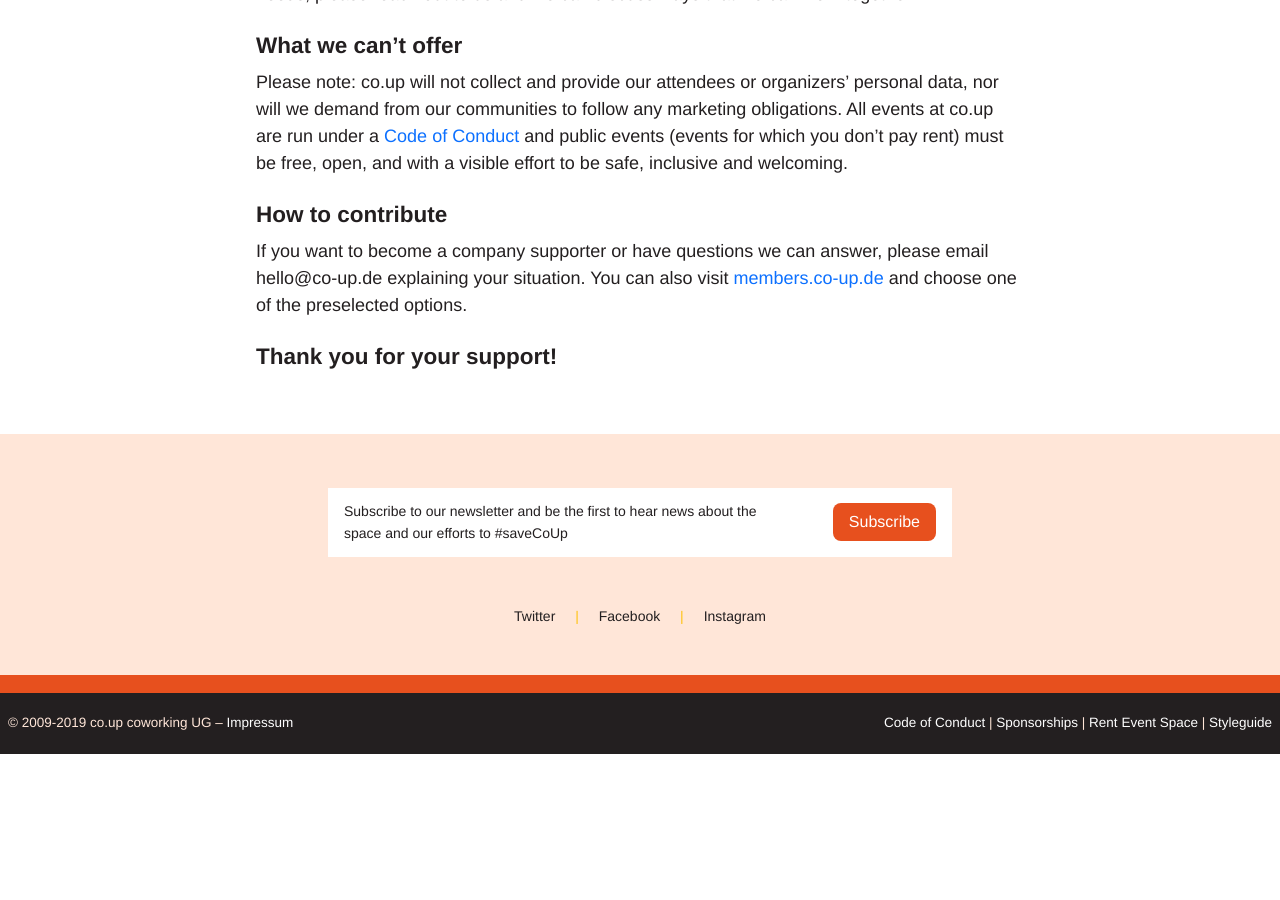
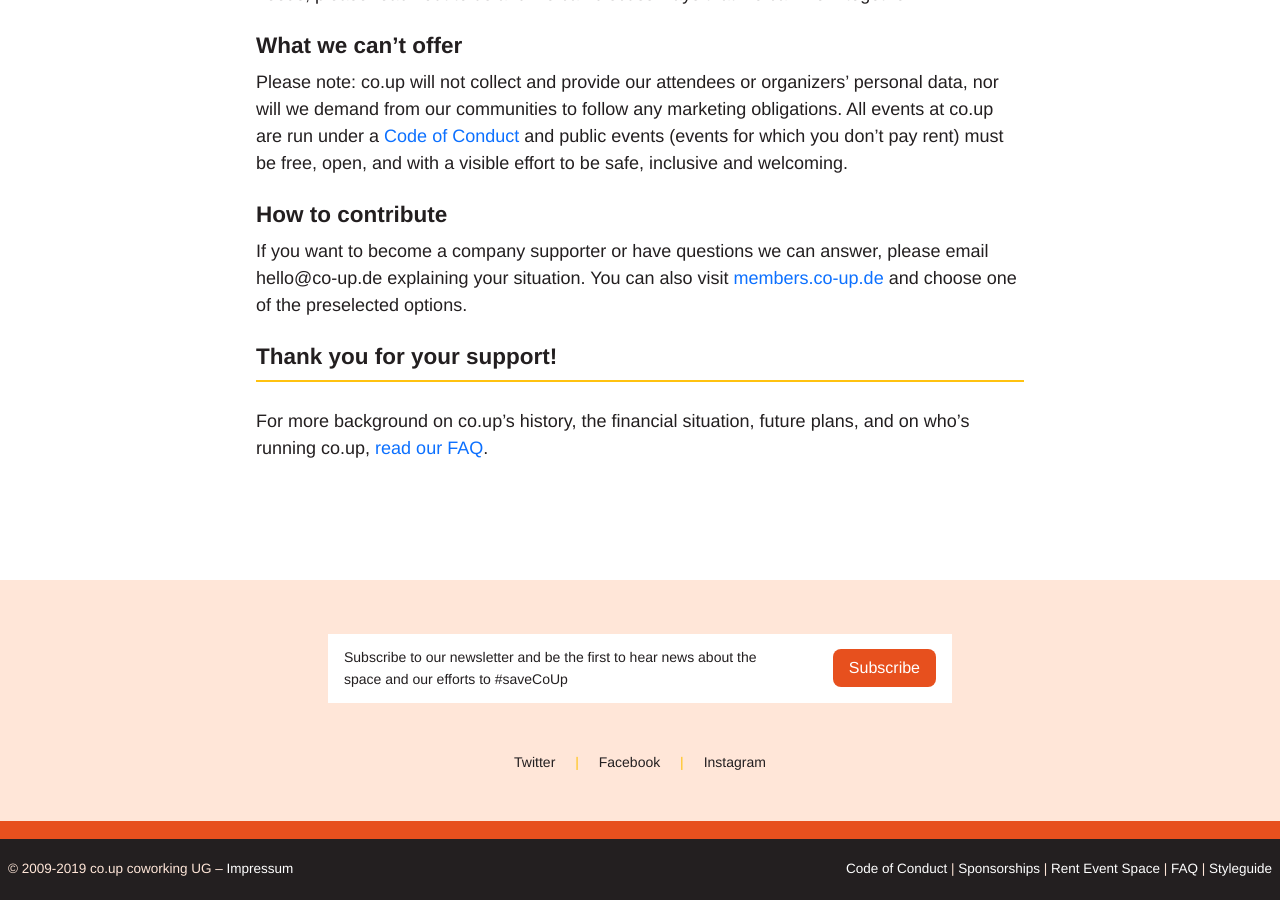
Before and after one commit to co-up/co-up.de, a Jekyll site: the page built from sponsorships.md, in a window 1280 px wide and 900 px high, scrolled down 2208 px. Built offline with Jekyll 4.4.1, drawn with Linux system fonts in a browser that asks for light colours; before the commit the page ends 2962 px from its top, so only the background shows below that.

Commit message:
(re)move some links

```diff
--- a/_includes/footer.html
+++ b/_includes/footer.html
@@ -9,6 +9,8 @@
       <a href="/sponsorships" title="Sponsorships">Sponsorships</a>
       |
       <a href="/rent-space" title="Rent Meeting or Event space in Berlin Kreuzberg">Rent Event Space</a>
+      |
+      <a href="/faq" title="FAQ">FAQ</a>
 			|
 			<a href="/styleguide/">Styleguide</a>
     </div>
--- a/_includes/header.html
+++ b/_includes/header.html
@@ -12,7 +12,6 @@
       <a href="/support-us" title="Support Us">Support Us</a>
       <a href="/sponsorships" title="Sponsorships">Sponsorships</a>
       <a href="/rent-space" title="Rent Space">Rent Space</a>
-      <a href="/faq" title="FAQ">FAQ</a>
       <a href="/blog" title="Blog">Blog</a>
     </nav>
 
--- a/sponsorships.md
+++ b/sponsorships.md
@@ -51,3 +51,11 @@
 If you want to become a company supporter or have questions we can answer, please email hello@co-up.de explaining your situation. You can also visit [members.co-up.de](http://members.co-up.de) and choose one of the preselected options.
 
 ### Thank you for your support!
+
+<hr class="coup-hr">
+
+<section class="support-section">
+  <p>
+    For more background on co.up’s history, the financial situation, future plans, and on who’s running co.up, <a href="/faq">read our FAQ</a>.
+  </p>
+</section>
--- a/support-us.html
+++ b/support-us.html
@@ -103,6 +103,6 @@
 
 <section class="support-section">
   <p>
-    New: For more background on co.up’s history, the financial situation, future plans, and on who’s running co.up, <a href="/faq">read our FAQ</a>.
+    For more background on co.up’s history, the financial situation, future plans, and on who’s running co.up, <a href="/faq">read our FAQ</a>.
   </p>
 </section>
```
